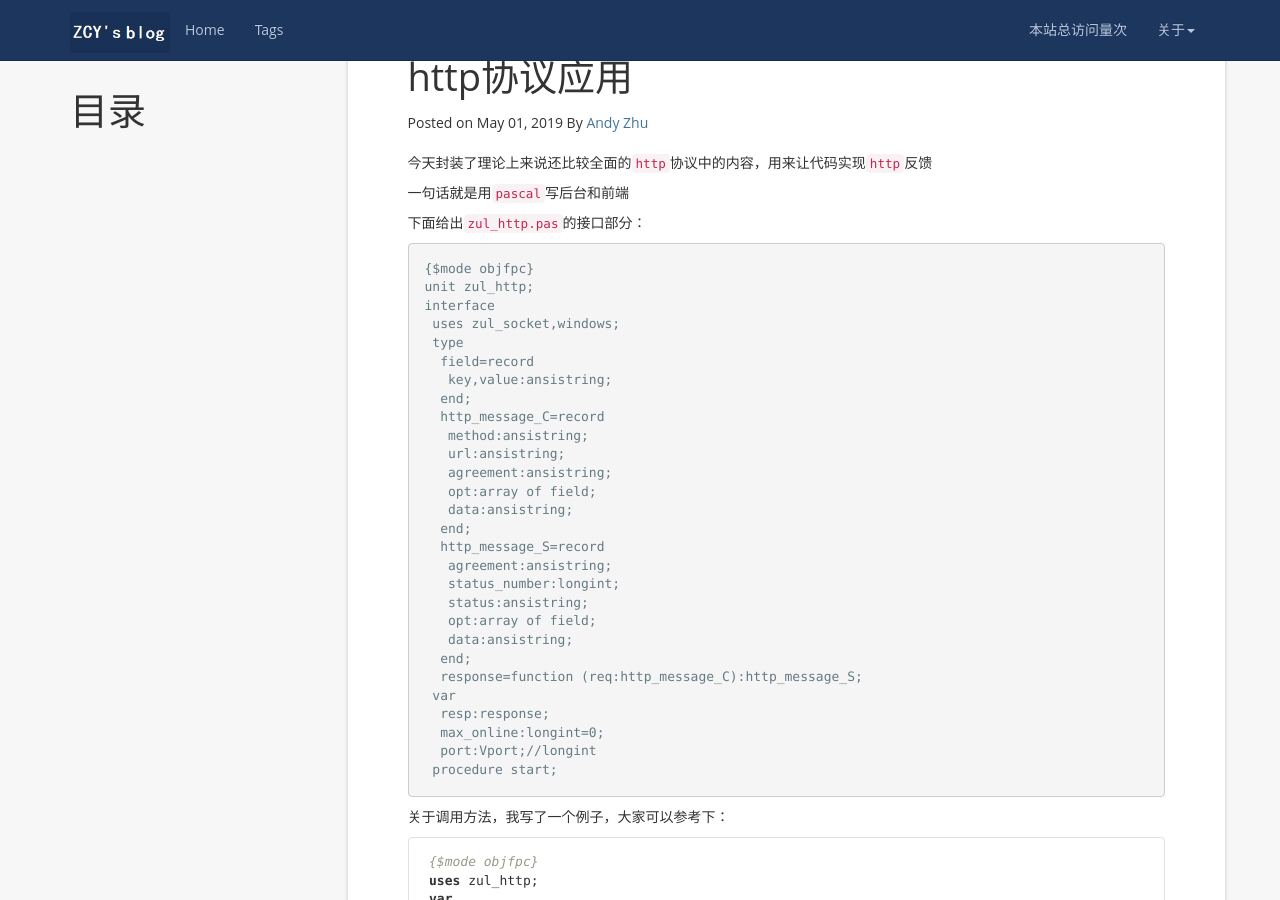
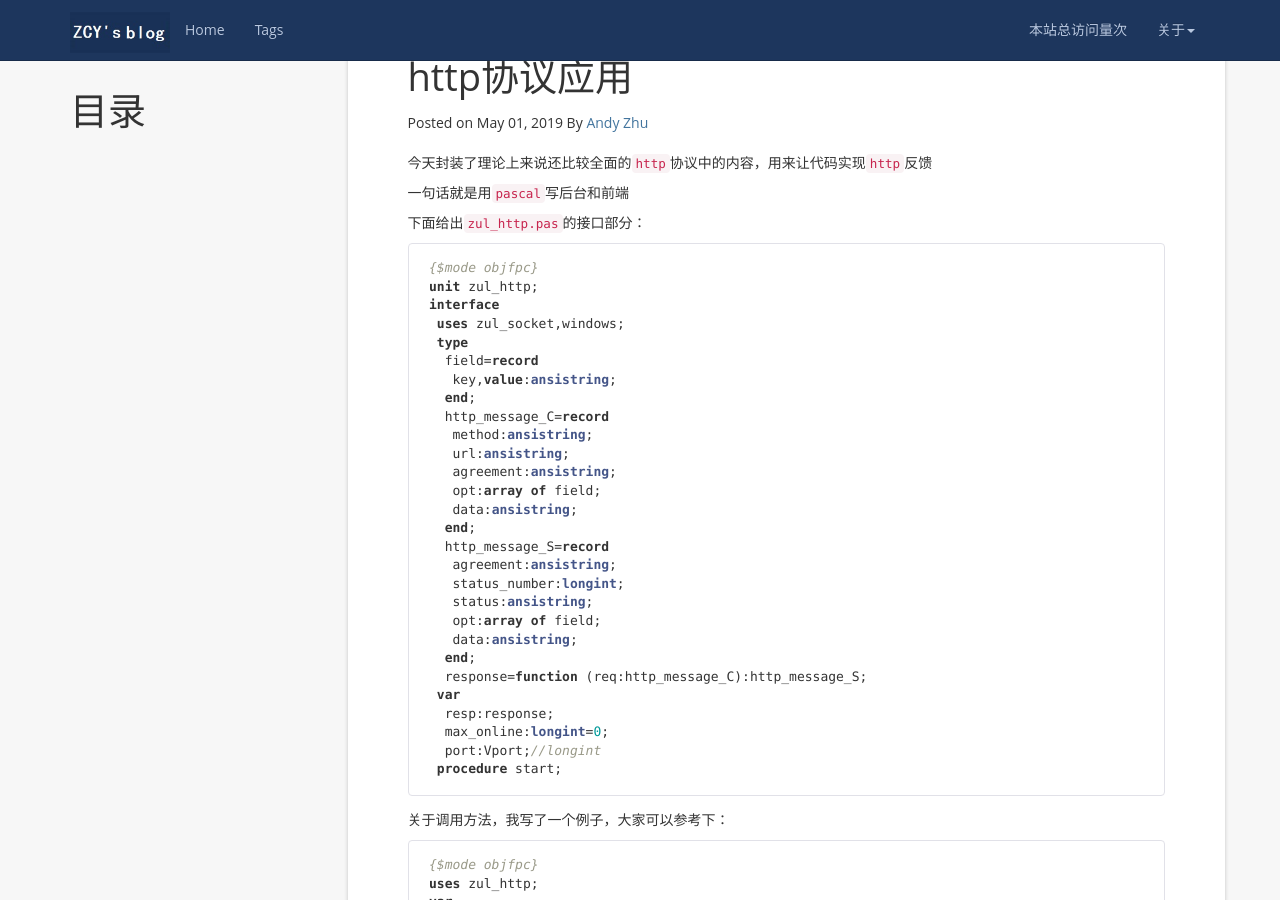
Before and after one commit to zhuchengyang0207/zhuchengyang0207.github.io, a Jekyll site: the page built from _posts/2019-5-1-zul_http.md, in a window 1280 px wide and 900 px high, scrolled down 262 px. Built offline with Jekyll 4.4.1, drawn with Linux system fonts in a browser that asks for light colours; nearby versions of some CDN libraries; a script that is not in the unit is left out; comment, search, counter and statistics services are not loaded.

Commit message:
Update 2019-5-1-zul_http.md

````diff
--- a/_posts/2019-5-1-zul_http.md
+++ b/_posts/2019-5-1-zul_http.md
@@ -14,7 +14,7 @@ tag: http协议详解
 
 下面给出`zul_http.pas`的接口部分：
 
-```pas
+```pascal
 {$mode objfpc}
 unit zul_http;
 interface
````
